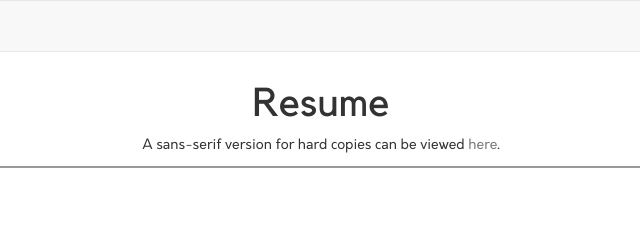
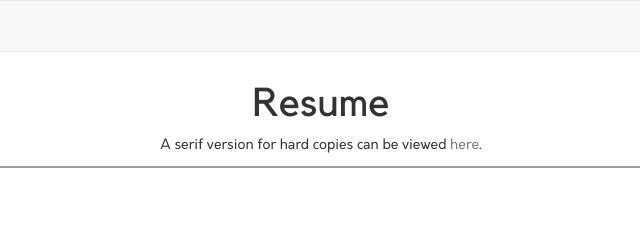
Before and after one commit to ef23/ef23.github.io, a plain HTML site: page resume.html in a window 1280 px wide. Shown: the top 240 px of the page, 319-959 px from the left. Drawn offline with nearby package versions, Linux system fonts and the light colour scheme.

Commit message:
fixed typo because apparently i dont know btwn sans serif and serif

```diff
--- a/resume.html
+++ b/resume.html
@@ -39,7 +39,7 @@
     <header class = "navhead">
         <h2>Resume</h2>
     </section>
-        <p style="text-align: center"> A sans-serif version for hard copies can be viewed <a href="resources/EricFengResumePrint.pdf" target="_blank">here</a>.
+        <p style="text-align: center"> A serif version for hard copies can be viewed <a href="resources/EricFengResumePrint.pdf" target="_blank">here</a>.
 
         <div class ="container">
           <div id="content" class=col-md-12>
```
